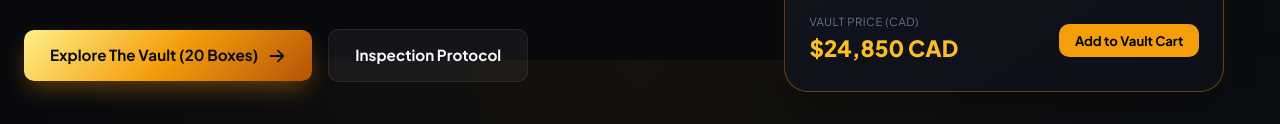
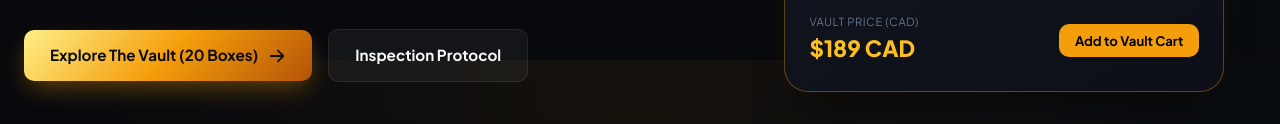
Before and after one commit to skeletonbrook375-ai/northvault-canada, a plain HTML site: page index.html in a window 1280 px wide. Shown: the part 740-864 px from the top of the page. Drawn offline with Linux system fonts and the light colour scheme; files whose address does not match are found by name.

Commit message:
Update heroPrice in index.html to $189 CAD

```diff
--- a/index.html
+++ b/index.html
@@ -146,7 +146,7 @@
             <div class="featured-price-row">
               <div class="price-box">
                 <span class="price-label">Vault Price (CAD)</span>
-                <span class="price-value" id="heroPrice">$24,850 CAD</span>
+                <span class="price-value" id="heroPrice">$189 CAD</span>
               </div>
               <button class="btn btn-gold btn-sm" onclick="app.quickAddToCart(1)">
                 Add to Vault Cart
```
